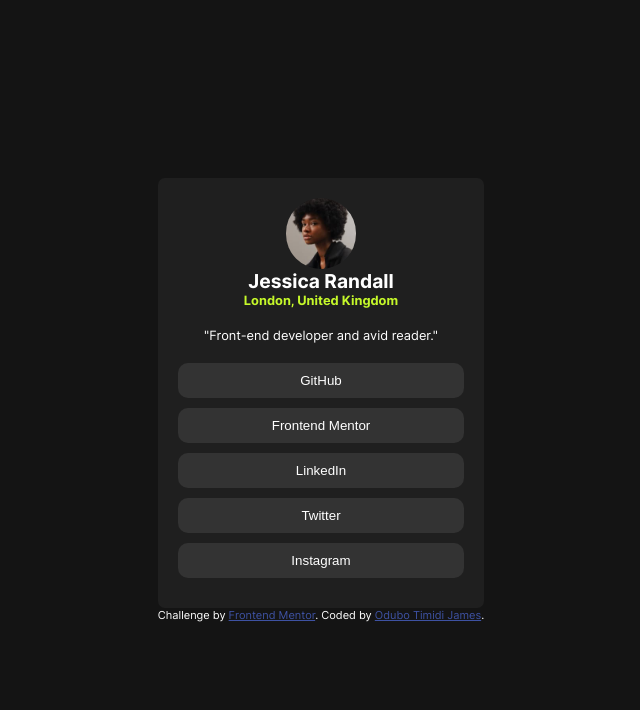
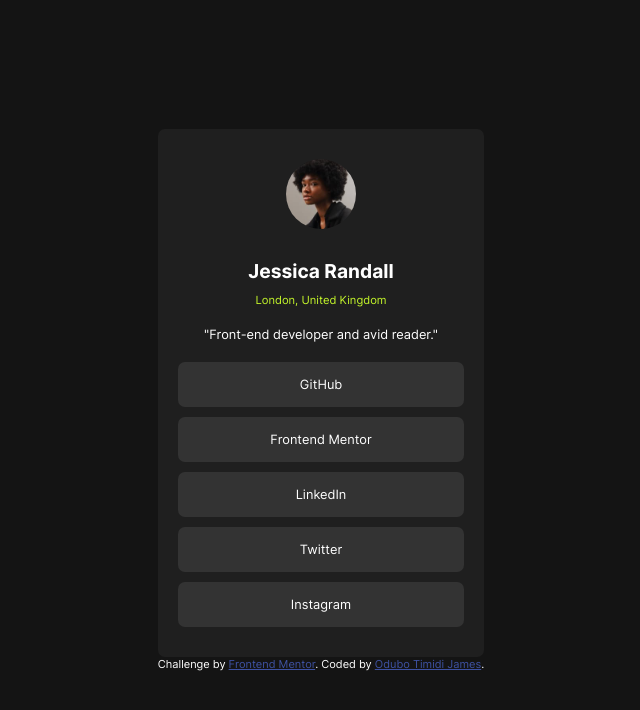
Before and after one commit to timidij/social-links-profile, a plain HTML site: page index.html in a window 1280 px wide. Shown: the whole page, without its empty margins (319-959 px from the left). Drawn offline with Linux system fonts and the light colour scheme.

Commit message:
button removed add replaced with links padded

```diff
--- a/index.html
+++ b/index.html
@@ -23,10 +23,10 @@
     Jessica Randall
 
   </h2>
-  <h4 class="location">
+  <p class="location">
 
     London, United Kingdom
-  </h4>
+  </p>
   <p class="para">
 
     "Front-end developer and avid reader."
@@ -35,45 +35,40 @@
 
 <div class="linkage">
 
-
-<button class="git">
   <a href="https://github.com/timidij">
 
     GitHub
   </a>
 
-</button>
-<button class="front">
+
+
   <a href="https://www.frontendmentor.io/profile/timidij">
     Frontend Mentor
 
   </a>
 
-</button>
-
-<button class="linkedin">
   <a href="https://www.linkedin.com/in/timidi">
     LinkedIn
 
   </a>
-</button>
-<button class="twitter">
+
   <a href="https://twitter.com/OduboJames">
 
     Twitter
   </a>
 
-</button>
 
-<button class="instagram">
+
+
   <a href="https://www.instagram.com/jatiod">
     Instagram
 
   </a>
-</button>
+
 
 </div>
 </main>
+
   <div class="attribution">
     Challenge by <a href="https://www.frontendmentor.io?ref=challenge" target="_blank">Frontend Mentor</a>.
     Coded by <a href="https://www.frontendmentor.io/profile/timidij">Odubo Timidi James</a>.
--- a/style.css
+++ b/style.css
@@ -35,13 +35,11 @@ body{
     border-radius: 50%;
     width: 40%;
     margin: auto;
+    margin-top: 10px;
+    margin-bottom: 20px;
 }
 main{
     display: grid;
-    /* grid-template-columns: 300px; */
-    align-items: center;
-    /* max-width: 700px; */
-    align-content: center;
     text-align: center;
     padding: 20px;
     border-radius: 7px;
@@ -51,50 +49,41 @@ main{
 .linkage{
     display: grid;
     grid-template-columns: 5fr;
-    /* align-items: center; */
+
 
 }
 .image{
     display: grid;
     align-items: center;
-    /* margin: auto; */
     justify-content: center;
 
 }
-button{
-    padding: 10px;
-    border: none;
-    color: var(--White);
-    background-color: var(--Grey);
-    border-radius: 10px;
+
+
+.linkage > a{
     margin: 0px 0px 10px 0px;
-}
-button >a{
+    padding: 15px;
+    width: 100%;
     text-decoration: none;
     color: var(--White);
+    border: none;
+    background-color: var(--Grey);
+    border-radius: 7px;
 }
-button >a:hover{
-    color: var(--White);
-}
-button>a:visited{
-    color: var(--White);
-}
-/* .bt>button{
-    margin: 0px 0px 10px 0px;
-    padding: 10px;
-    width: 100%;
-} */
+
+
 
 .location{
     color: var(--Green);
+    font-size: 0.7rem;
 }
 .para{
     margin: 20px 0px 20px 0px;
 }
-h1{
-    margin: 5px 0px 5px 0px;
+h2{
+    margin: 10px 0px 10px 0px;
 }
-button:hover{
+.linkage> a:hover{
     color: var(--Off-Black);
     font-weight: bold;
     background-color: var(--Green);
```
